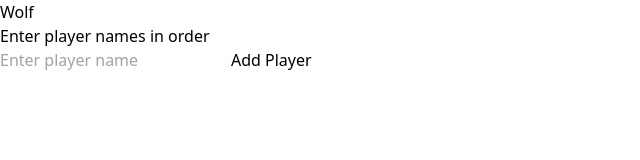
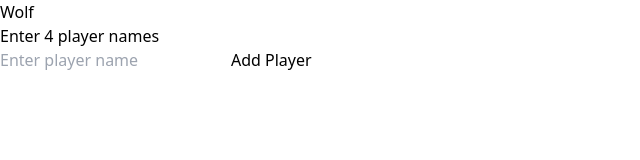
Before and after one commit to johnobriendev/theWolf, a React (Vite) app: page /game in a window 1280 px wide. Shown: the top 160 px of the page, without its empty margins (0-640 px from the left). Built offline with nearby package versions, Linux system fonts and the light colour scheme.

Commit message:
all functions and displays workung

```diff
--- a/src/App.jsx
+++ b/src/App.jsx
@@ -266,7 +266,7 @@ function App() {
         <div className="p-4 flex flex-col justify-center items-center gap-16 ">
           <div className="flex flex-col items-center gap-4">
             <h1 className="text-bold text-3xl">Wolf</h1>
-            <h2>Enter player names in order</h2>
+            <h2>Enter 4 player names</h2>
           </div>
           <PlayerInput
             newPlayer={newPlayer}
```
